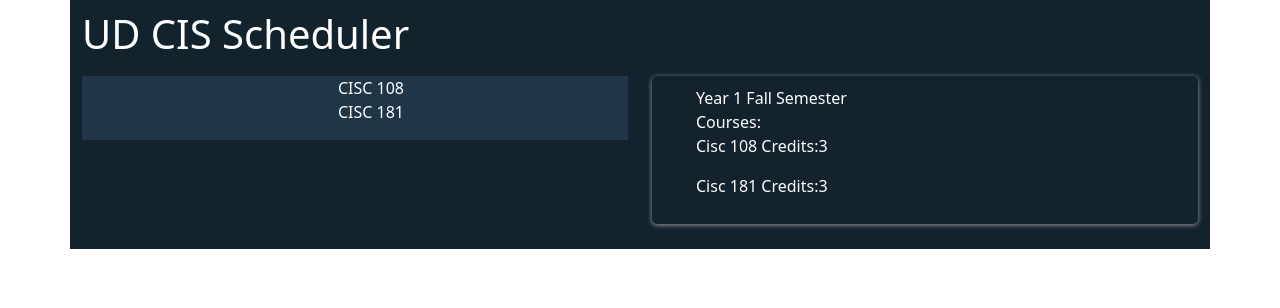
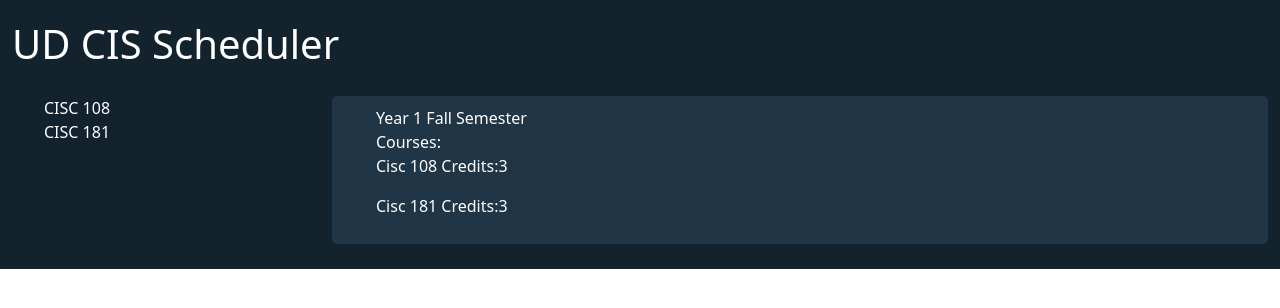
Before and after one commit to mnawar27/ud-cis-scheduler-team-7, a React (Create React App) app: page / in a window 1280 px wide. Shown: the top 308 px of the page. Built offline with nearby package versions, Linux system fonts and the light colour scheme.

Commit message:
more css updates

```diff
--- a/src/App.css
+++ b/src/App.css
@@ -7,7 +7,7 @@
   min-height: auto;
   display: flex;
   flex-direction: column;
-  padding: 10px;
+  padding: 20px;
   align-items: left;
   justify-content: left;
   font-size: calc(10px + 2vmin);
--- a/src/App.tsx
+++ b/src/App.tsx
@@ -1,7 +1,6 @@
 import React from "react";
 import "./App.css";
 import "bootstrap/dist/css/bootstrap.min.css";
-import { Container, Row, Col} from "react-bootstrap";
 import "./Components/Menu.css";
 import {Menu} from "./Components/Menu";
 import "./Components/Semester.css";
@@ -9,21 +8,23 @@ import { Semester } from "./Components/Semester";
 
 function App(): JSX.Element {
     return (
-        <Container className="App">
-            <Row>
-                <header className="App-header">
-                    <h1>UD CIS Scheduler</h1>
-                </header>
-            </Row>
-            <Row>
-                <Col>
-                    <Menu />
-                </Col>
-                <Col>
-                    <Semester />
-                </Col>
-            </Row>
-        </Container>
+        <div className="App">
+            <div className="container-fluid">
+                <div className="row">
+                    <header className="App-header">
+                        <h1>UD CIS Scheduler</h1>
+                    </header>
+                </div>
+                <div className="row">
+                    <div className="col-3">
+                        <Menu />
+                    </div>
+                    <div className="col">
+                        <Semester />
+                    </div>
+                </div>
+            </div>
+        </div>
     );
 }
 
--- a/src/Components/Menu.css
+++ b/src/Components/Menu.css
@@ -1,10 +1,3 @@
-.menu {
-    display: flex;
-    justify-content: center;
-    flex-flow: column-wrap;
-    background-color: #203647;
-}
-
 ul {
     list-style-type: none;
 }
--- a/src/Components/Semester.css
+++ b/src/Components/Semester.css
@@ -1,9 +1,9 @@
 .semester{
-    -moz-border-radius :5px;
+    background-color: #203647;
+    -moz-border-radius: 5px;
     border-radius: 5px;
-    color:#ffff;
-    margin-bottom:25px;
-    padding:10px 14px 10px 44px;
+    color: #ffff;
+    margin-bottom: 25px;
+    padding: 10px 14px 10px 44px;
     position:relative;
-    box-shadow:0px 1px 5px #999;
 }
```
